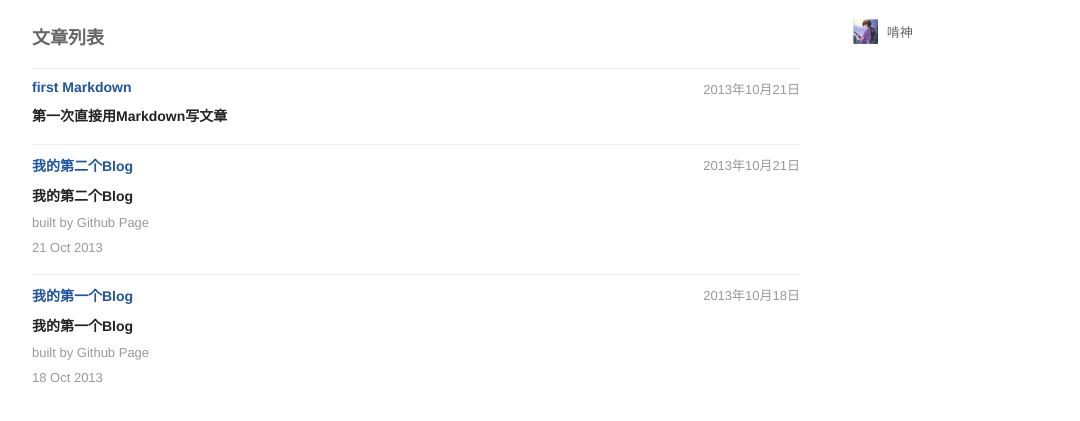
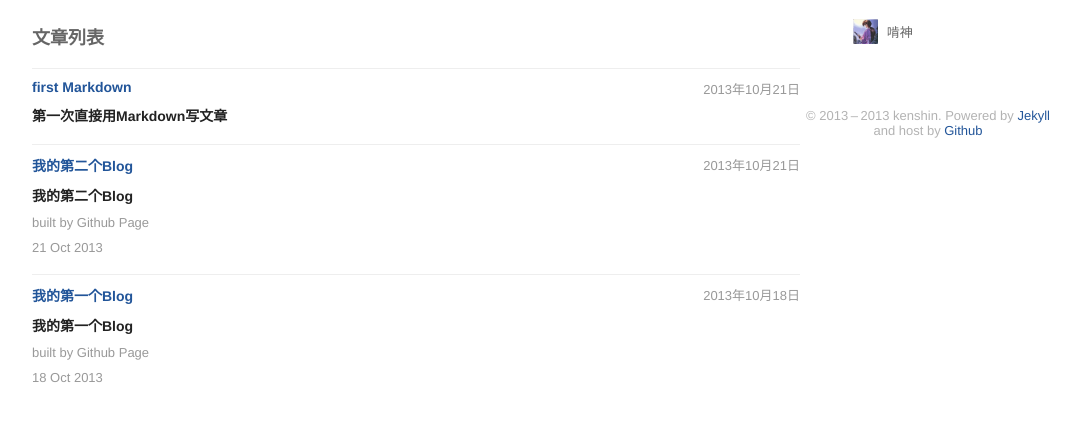
Before and after one commit to kenshinlin/archives, a Jekyll site: the page built from index.html, in a window 1280 px wide. Shown: the top 421 px of the page, without its empty margins (96-1176 px from the left). Built offline with Jekyll 4.4.1, drawn with Linux system fonts in a browser that asks for light colours.

Commit message:
Update sketch.html

```diff
--- a/_layouts/sketch.html
+++ b/_layouts/sketch.html
@@ -41,10 +41,10 @@
                             </a>
                       </div>
                 </div>
+                <p class="copyright">© 2013 – 2013 kenshin. Powered by <a href="https://github.com/mojombo/jekyll">Jekyll</a> and host by <a href="https://github.com/yuguo">Github</a>
+</p>
 {% if page.isindex %}
 {% else %}
-<p class="copyright">© 2013 – 2013 kenshin. Powered by <a href="https://github.com/mojombo/jekyll">Jekyll</a> and host by <a href="https://github.com/yuguo">Github</a>
-</p>
 <!-- JiaThis Button BEGIN -->
 <script type="text/javascript">
 var jiathis_config = {data_track_clickback:'true'};
@@ -78,5 +78,6 @@ var jiathis_config = {data_track_clickback:'true'};
   ga('send', 'pageview');
 
 </script>
+
 　　</body>
 </html>
```
